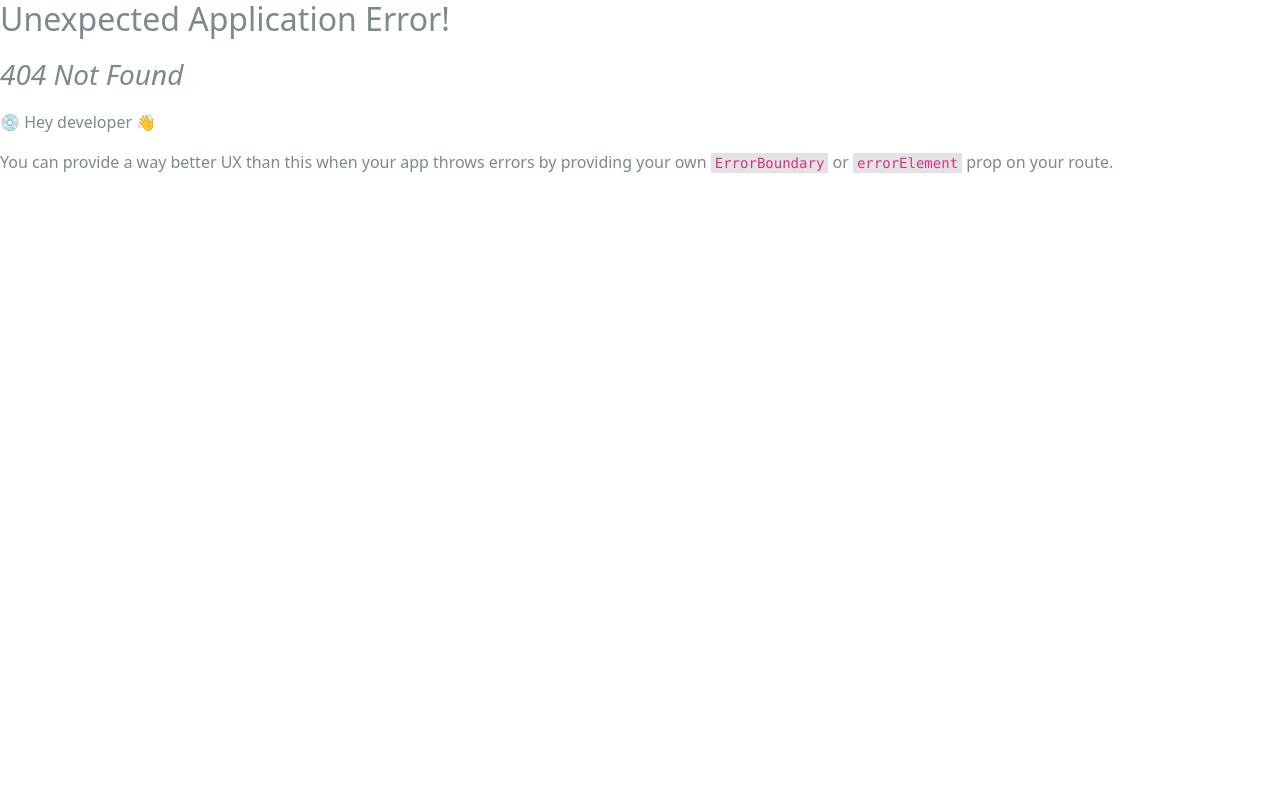
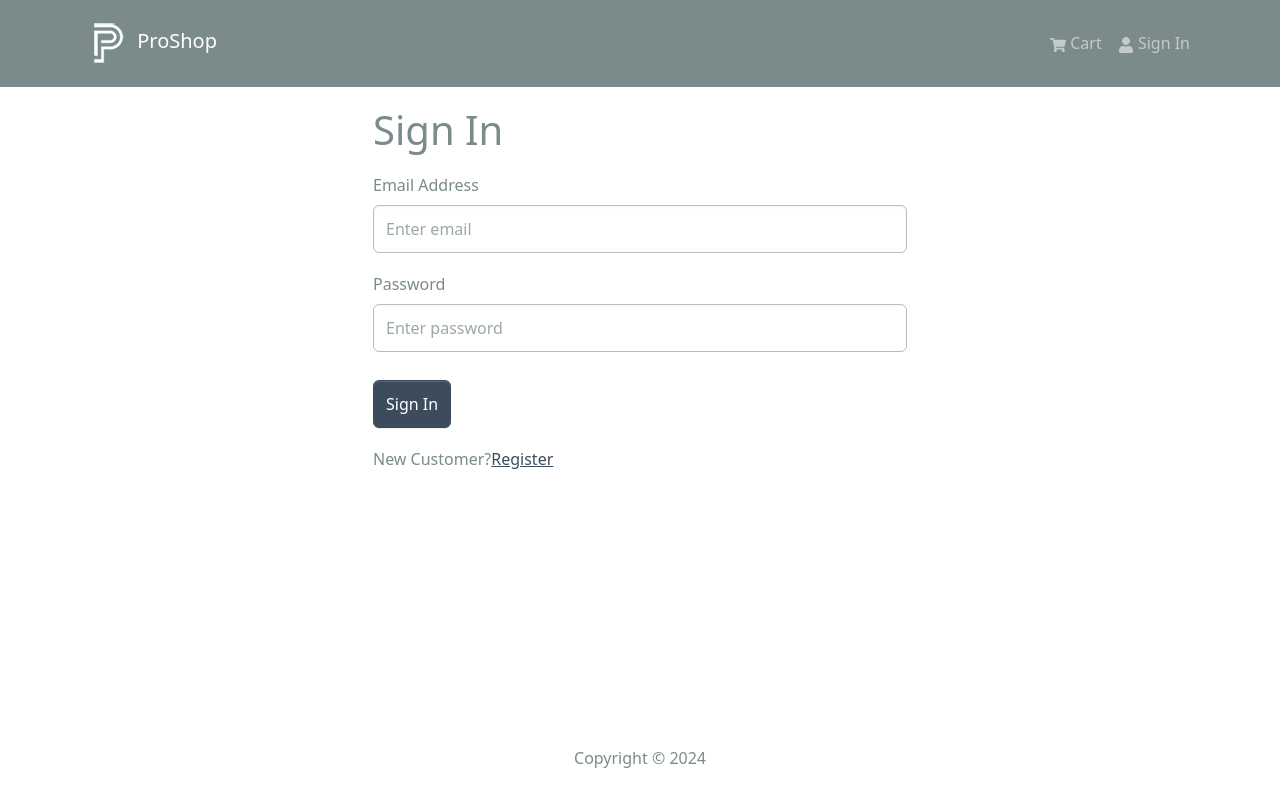
Before and after one commit to satyam140105/proshop-v2, a React (Create React App) app in the folder frontend/: page /login in a window 1280 px wide. Before the commit this address had no page. Built offline with nearby package versions, Linux system fonts and the light colour scheme.

Commit message:
Login Screen done

```diff
--- /dev/null
+++ b/frontend/src/components/FormContainer.jsx
@@ -0,0 +1,16 @@
+import {Container, Row, Col} from 'react-bootstrap'
+import React from 'react'
+
+const FormContainer = ({children}) => {
+  return (
+    <Container>
+        <Row className='justify-content-md-center'>
+            <Col xs={12} md={6}>
+                {children}
+            </Col>
+        </Row>
+    </Container>
+  )
+}
+
+export default FormContainer
--- a/frontend/src/index.js
+++ b/frontend/src/index.js
@@ -16,12 +16,14 @@
 import HomeScreen from "./screens/HomeScreen";
 import ProductScreen from "./screens/ProductScreen";
 import CartScreen from "./components/CartScreen";
+import LoginScreen from "./screens/LoginScreen";
 const router = createBrowserRouter(
   createRoutesFromElements(
     <Route path="/" element={<App />}>
       <Route index={true} path="/" element={<HomeScreen />} />
       <Route path="/product/:id" element={<ProductScreen />} />
       <Route path="/cart" element={<CartScreen />} />
+      <Route path="/login" element={<LoginScreen />} />
     </Route>
   )
 );
--- /dev/null
+++ b/frontend/src/screens/LoginScreen.jsx
@@ -0,0 +1,50 @@
+import React from 'react'
+import { Link } from 'react-router-dom'
+import {useState} from 'react'
+import { Form, Button, Row, Col } from 'react-bootstrap'
+import FormContainer from '../components/FormContainer'
+
+const LoginScreen = () => {
+    const [email, setEmail] = useState('')
+    const [password, setPassword] = useState('')
+    const submitHandler = (e) => {
+        e.preventDefault()
+        console.log('submit')
+    }
+  return (
+    <FormContainer>
+      <h1>Sign In</h1>
+      <Form onSubmit={submitHandler}>
+        <Form.Group controlId='email' className='my-3'>
+          <Form.Label>Email Address</Form.Label>
+          <Form.Control
+            type='email'
+            placeholder='Enter email'
+            value={email}
+            onChange={(e) => setEmail(e.target.value)}
+          ></Form.Control>
+        </Form.Group>
+        <Form.Group controlId='password' className='my-3'>
+          <Form.Label>Password</Form.Label>
+          <Form.Control
+            type='password'
+            placeholder='Enter password'
+            value={password}
+            onChange={(e) => setPassword(e.target.value)}
+          ></Form.Control>
+        </Form.Group>
+        <Button type='submit' variant='primary' className='mt-2'>
+          Sign In
+        </Button>
+      </Form>
+      <Row className='py-3'>
+        <Col>
+          New Customer?
+          <Link to='/register'>Register</Link>
+        </Col>
+      </Row>
+    </FormContainer>
+  )
+}
+
+export default LoginScreen
```
